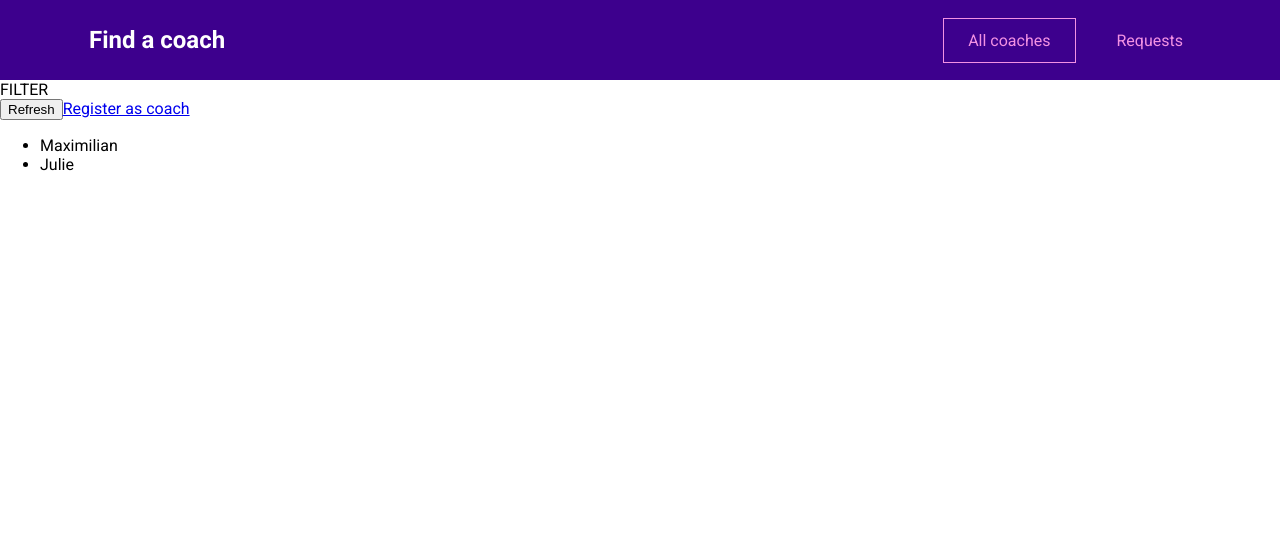
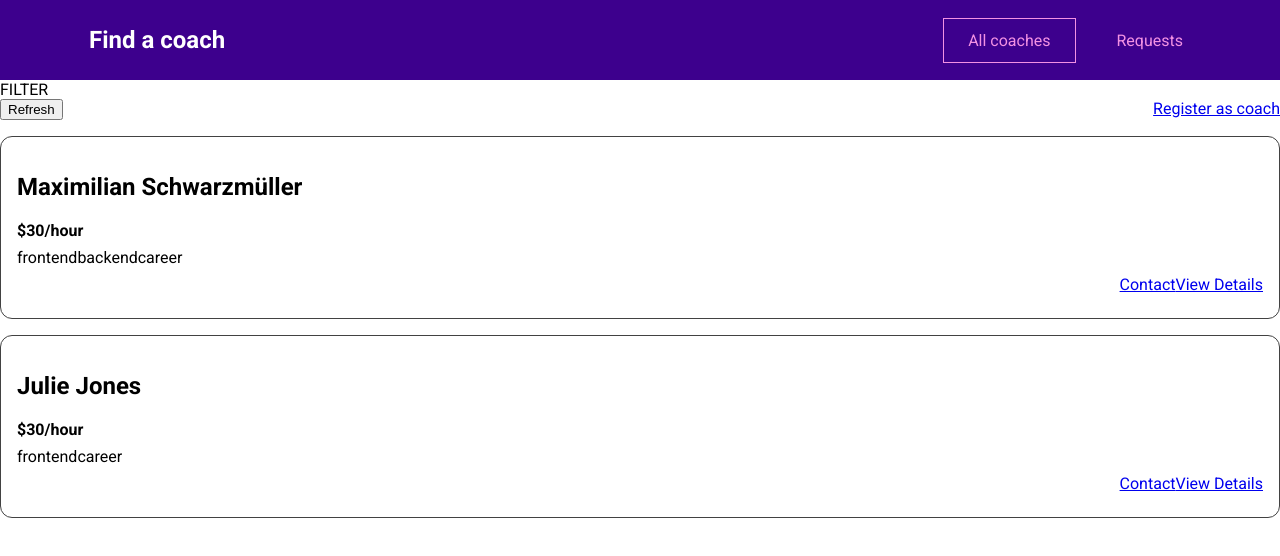
Before and after one commit to andretorquato/pratice-vuejs, a Vue app: page /coaches in a window 1280 px wide. Shown: the top 556 px of the page. Built offline with nearby package versions, Linux system fonts and the light colour scheme.

Commit message:
create coach item

```diff
--- /dev/null
+++ b/src/components/coaches/CoachItem.vue
@@ -0,0 +1,57 @@
+<template>
+  <li>
+    <h1>{{ fullName }}</h1>
+    <h4>${{ rate }}/hour</h4>
+    <div>
+      <span v-for="area in areas" :key="area">{{ area }}</span>
+    </div>
+    <div class="actions">
+      <router-link :to="coachContact">Contact</router-link>
+      <router-link :to="coachDetail">View Details</router-link>
+    </div>
+  </li>
+</template>
+
+<script>
+export default {
+  props: ['id', 'firstName', 'lastName', 'rate', 'areas'],
+  computed: {
+    fullName() {
+      return `${this.firstName} ${this.lastName}`;
+    },
+    coachContact() {
+      return `${this.$route.path}/${this.id}/contact`;
+    },
+    coachDetail() {
+      return `${this.$route.path}/${this.id}`;
+    },
+  },
+};
+</script>
+
+<style scoped>
+li {
+  margin: 1rem 0;
+  border: 1px solid #424242;
+  border-radius: 12px;
+  padding: 1rem;
+}
+
+h3 {
+  font-size: 1.5rem;
+}
+
+h3,
+h4 {
+  margin: 0.5rem 0;
+}
+
+div {
+  margin: 0.5rem 0;
+}
+
+.actions {
+  display: flex;
+  justify-content: flex-end;
+}
+</style>
--- a/src/pages/coaches/CoachesList.vue
+++ b/src/pages/coaches/CoachesList.vue
@@ -6,18 +6,42 @@
       <router-link to="/register">Register as coach</router-link>
     </div>
     <ul>
-      <li v-for="coach of coaches" :key="coach.id">{{ coach.firstName }}</li>
+      <coach-item
+        v-for="coach of coaches"
+        :key="coach.id"
+        :areas="coach.areas"
+        :firstName="coach.firstName"
+        :id="coach.id"
+        :lastName="coach.lastName"
+        :rate="coach.hourlyRate"
+      ></coach-item>
     </ul>
   </section>
 </template>
 
 <script>
+import CoachItem from '../../components/coaches/CoachItem.vue';
+
 export default {
+  components: {
+    CoachItem,
+  },
   computed: {
     coaches() {
-      console.log(this.$store.getters['coaches/coaches'])
       return this.$store.getters['coaches/coaches'];
     },
   },
 };
 </script>
+<style scoped>
+ul {
+  list-style: none;
+  margin: 0;
+  padding: 0;
+}
+
+.controls {
+  display: flex;
+  justify-content: space-between;
+}
+</style>
```
